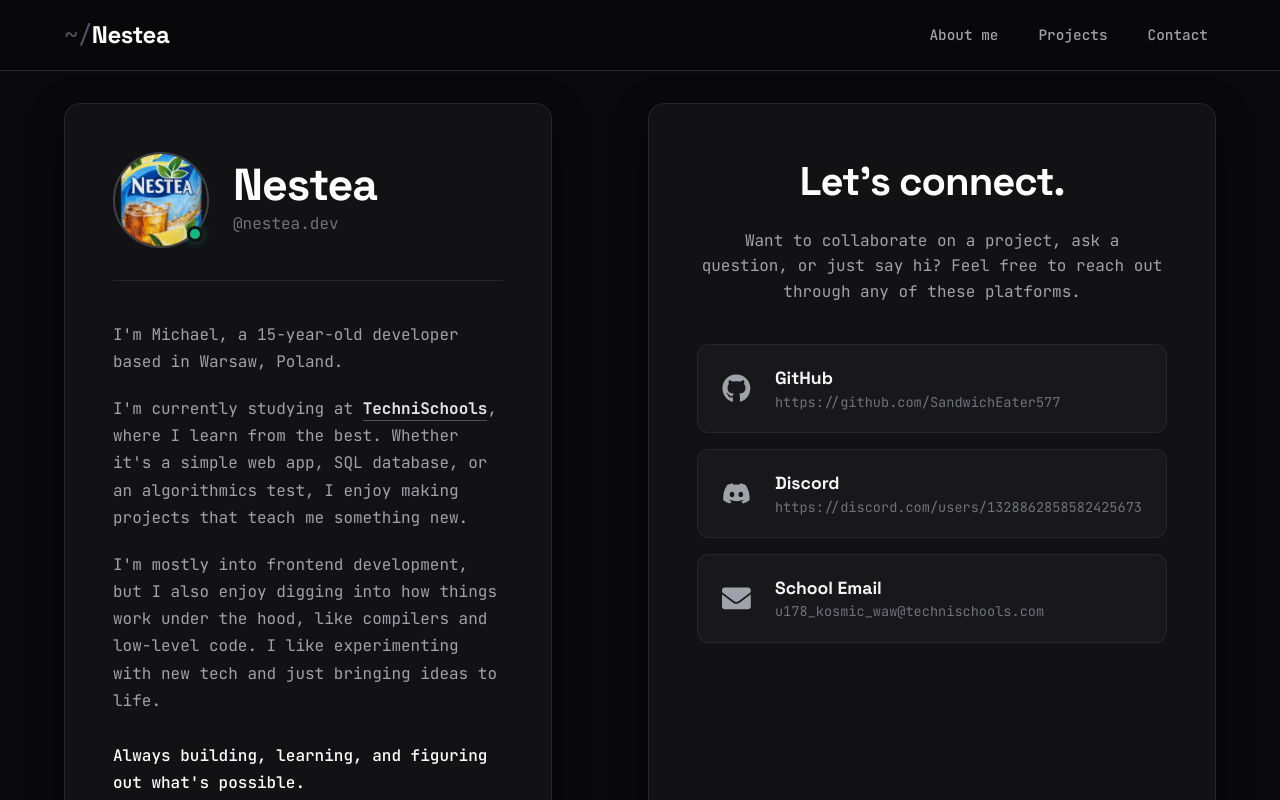
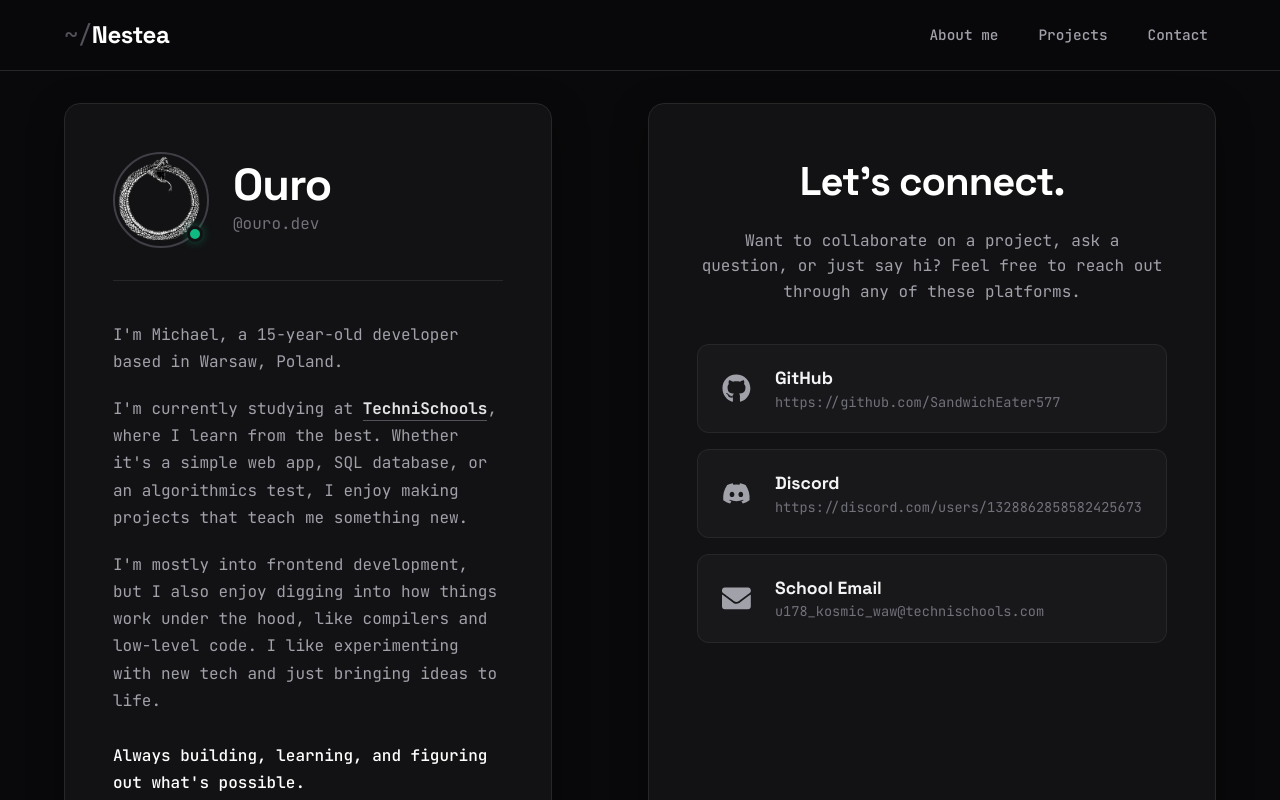
Before and after one commit to SandwichEater577/My-Portflio, a React (Vite) app: page / in a window 1280 px wide. Shown: the top 800 px of the page. Built offline with nearby package versions, Linux system fonts and the light colour scheme.

Commit message:
Changed username and picture

```diff
--- a/src/Data/data.js
+++ b/src/Data/data.js
@@ -1,9 +1,9 @@
-import Nestea from "./NesTea.webp";
+import Ouro from "./Ouro.png";
 
 export const profile = {
-    name: "Nestea",
-    handle: "nestea.dev",
-    avatar: Nestea,
+    name: "Ouro",
+    handle: "ouro.dev",
+    avatar: Ouro,
 };
 
 export const navLinks = [
```
Also changed, not shown: src/Data/Ouro.png (added).
